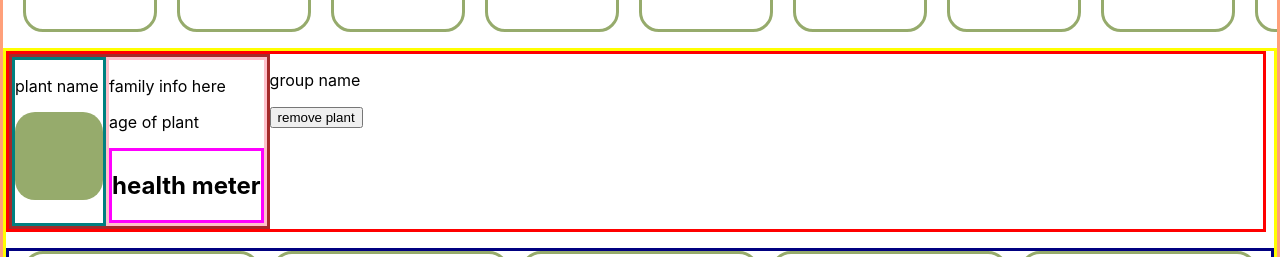
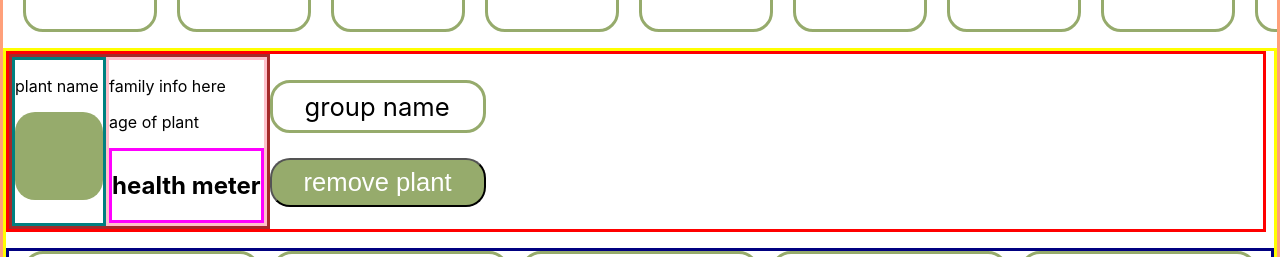
Before and after one commit to pirainogi/garden-pi-frontend, a React (Create React App) app: page /garden in a window 1280 px wide. Shown: the part 180-437 px from the top of the page. Built offline with nearby package versions, Linux system fonts and the light colour scheme.

Commit message:
button css changes to garden pg

```diff
--- a/src/containers/currentPlantView.js
+++ b/src/containers/currentPlantView.js
@@ -20,8 +20,8 @@ const CurrentPlantView = () => {
           </div>
         </div>
         <div>
-          <p>group name</p>
-          <button>remove plant</button>
+          <p className='garden-group-name'>group name</p>
+          <button className='remove-plant-btn'>remove plant</button>
         </div>
       </div>
       <ToDo/>
--- a/src/css/currentPlantView.css
+++ b/src/css/currentPlantView.css
@@ -49,3 +49,31 @@
   position: relative;
   margin-left:
 }
+
+.garden-group-name {
+  background-color: white;
+  border-radius: 20px;
+  border-color: rgb(150, 171, 108);
+  border-style: solid;
+  padding-top: 1vh;
+  padding-left: 4vh;
+  padding-right: 4vh;
+  padding-bottom: 1vh;
+  /* color: rgb(150, 171, 108); */
+  text-decoration: none;
+  font-size: 2vw;
+}
+
+.remove-plant-btn {
+  background-color: rgb(150, 171, 108);
+  border-radius: 20px;
+  /* border-color: rgb(150, 171, 108);
+  border-style: solid; */
+  padding-top: 1vh;
+  padding-left: 4vh;
+  padding-right: 4vh;
+  padding-bottom: 1vh;
+  color: white;
+  text-decoration: none;
+  font-size: 2vw;
+}
```
